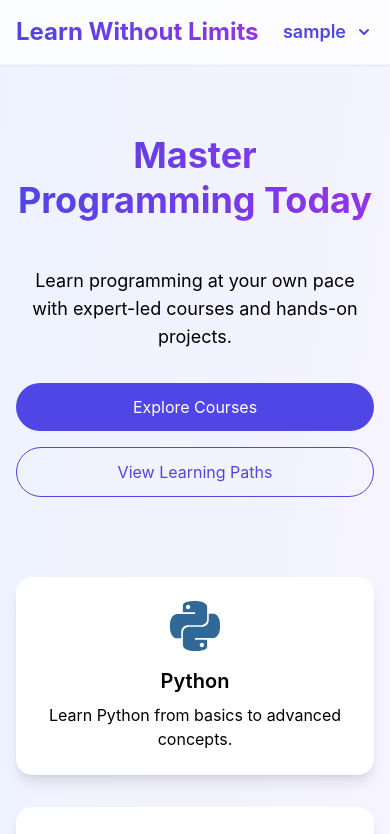
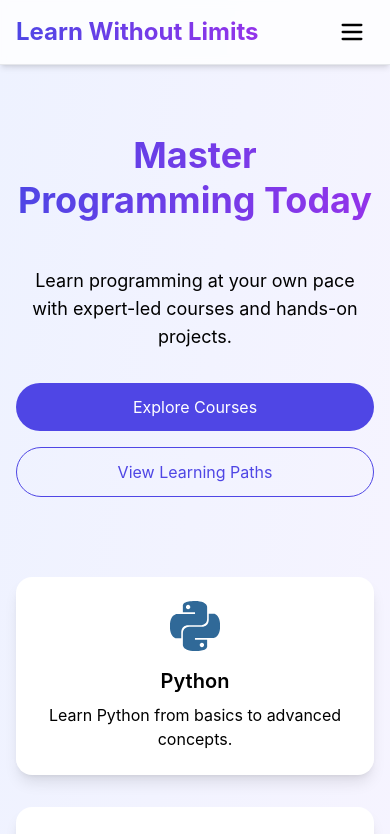
Before and after one commit to Ismail948/E-Learning_Frontend, a React (Create React App) app: page / in a window 390 px wide. Shown: the top 834 px of the page. Built offline with nearby package versions, Linux system fonts and the light colour scheme; sample sign-in values are in the browser's storage.

Commit message:
Fixed Navbar for mobile view

```diff
--- a/package.json
+++ b/package.json
@@ -10,6 +10,7 @@
     "@vscode/codicons": "^0.0.36",
     "axios": "^1.7.9",
     "elearning": "file:",
+    "lucide-react": "^0.475.0",
     "postcss-flexbugs-fixes": "^5.0.2",
     "postcss-preset-env": "^10.1.3",
     "react": "^18.2.0",
--- a/src/components/Navbar.js
+++ b/src/components/Navbar.js
@@ -1,11 +1,13 @@
 import React, { useState, useEffect, useRef } from "react";
 import { useAuth } from "../context/AuthContext";
 import { useNavigate } from "react-router-dom";
+import { Menu, X } from "lucide-react"; // For Icons
 
 export const Navbar = () => {
-  const { logout, isAuthenticated, userName,userFirstName } = useAuth();
+  const { logout, isAuthenticated, userFirstName } = useAuth();
   const navigate = useNavigate();
   const [isDropdownOpen, setIsDropdownOpen] = useState(false);
+  const [isMobileMenuOpen, setIsMobileMenuOpen] = useState(false);
   const dropdownRef = useRef(null);
 
   const handleLogout = () => {
@@ -21,6 +23,10 @@ export const Navbar = () => {
     setIsDropdownOpen(!isDropdownOpen);
   };
 
+  const toggleMobileMenu = () => {
+    setIsMobileMenuOpen(!isMobileMenuOpen);
+  };
+
   // Close dropdown when clicking outside
   useEffect(() => {
     function handleClickOutside(event) {
@@ -28,7 +34,6 @@ export const Navbar = () => {
         setIsDropdownOpen(false);
       }
     }
-
     document.addEventListener("mousedown", handleClickOutside);
     return () => {
       document.removeEventListener("mousedown", handleClickOutside);
@@ -36,16 +41,18 @@ export const Navbar = () => {
   }, []);
 
   return (
-    <nav className="bg-white/80 backdrop-blur-sm sticky top-0 z-50 border-b border-gray-100 shadow-sm">
+    <nav className="bg-white/80 backdrop-blur-sm sticky top-0 z-50 border-b border-gray-200 shadow-md">
       <div className="max-w-7xl mx-auto px-4 sm:px-6 lg:px-8">
         <div className="flex items-center justify-between h-16">
           {/* Logo */}
           <h1 className="text-2xl font-bold bg-gradient-to-r from-indigo-600 to-purple-600 bg-clip-text text-transparent">
-          <a href="/" className="hover:text-indigo-600 transition-all">Learn Without Limits</a>
+            <a href="/" className="hover:text-indigo-600 transition-all">
+              Learn Without Limits
+            </a>
           </h1>
 
-          {/* Navigation Links */}
-          <div className="hidden sm:flex space-x-8">
+          {/* Desktop Navigation Links */}
+          <div className="hidden md:flex space-x-8">
             <a href="/courses" className="hover:text-indigo-600 transition-all">Courses</a>
             <a href="#" className="hover:text-indigo-600 transition-all">Paths</a>
             <a href="#" className="hover:text-indigo-600 transition-all">Community</a>
@@ -54,8 +61,7 @@ export const Navbar = () => {
 
           {/* Authentication Section */}
           {isAuthenticated ? (
-            <div className="relative" ref={dropdownRef}>
-              {/* User Button */}
+            <div className="relative hidden md:block" ref={dropdownRef}>
               <button
                 onClick={toggleDropdown}
                 className="flex items-center space-x-2 text-indigo-600 hover:text-indigo-800 transition-all duration-200"
@@ -91,7 +97,42 @@ export const Navbar = () => {
           ) : (
             <button
               onClick={handleLoginSignup}
-              className="px-6 py-2 rounded-full bg-blue-600 text-white hover:bg-blue-700 transition-all duration-200 transform hover:scale-105"
+              className="hidden md:block px-6 py-2 rounded-full bg-blue-600 text-white hover:bg-blue-700 transition-all duration-200 transform hover:scale-105"
+            >
+              Login / Signup
+            </button>
+          )}
+
+          {/* Mobile Menu Button */}
+          <button onClick={toggleMobileMenu} className="md:hidden p-2 focus:outline-none">
+            {isMobileMenuOpen ? <X size={28} /> : <Menu size={28} />}
+          </button>
+        </div>
+      </div>
+
+      {/* Mobile Menu */}
+      <div className={`md:hidden transition-all duration-300 ${isMobileMenuOpen ? "block" : "hidden"} bg-white border-t border-gray-200 shadow-md`}>
+        <div className="flex flex-col space-y-4 py-4 text-center">
+          <a href="/courses" className="hover:text-indigo-600 transition-all">Courses</a>
+          <a href="#" className="hover:text-indigo-600 transition-all">Paths</a>
+          <a href="#" className="hover:text-indigo-600 transition-all">Community</a>
+          <a href="#" className="hover:text-indigo-600 transition-all">Resources</a>
+
+          {isAuthenticated ? (
+            <>
+              <a href="/profile" className="block text-gray-700 hover:bg-gray-100 py-2">Profile</a>
+              <a href="/mycertifications" className="block text-gray-700 hover:bg-gray-100 py-2">My Certifications</a>
+              <button
+                onClick={handleLogout}
+                className="w-full px-4 py-2 text-red-600 hover:bg-gray-100"
+              >
+                Logout
+              </button>
+            </>
+          ) : (
+            <button
+              onClick={handleLoginSignup}
+              className="px-6 py-2 mx-auto rounded-full bg-blue-600 text-white hover:bg-blue-700 transition-all duration-200 transform hover:scale-105"
             >
               Login / Signup
             </button>
```
Also changed, not shown: 1 other file (tests, documents, lock files or other folders).
